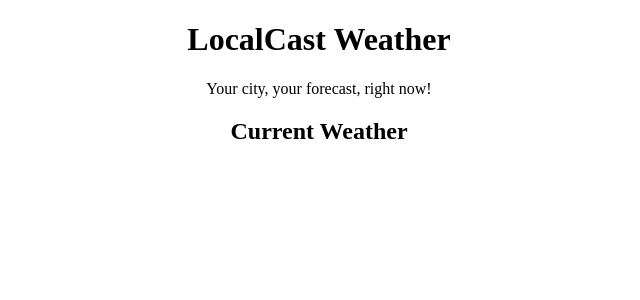
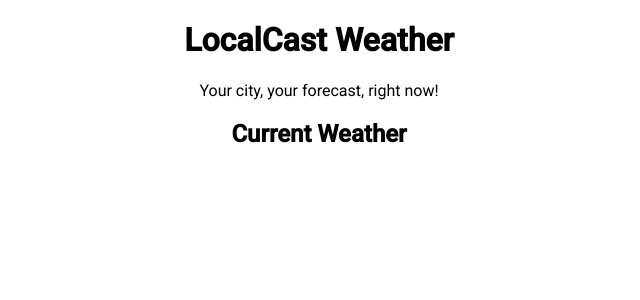
Before and after one commit to jstahovic/Ang6EntRedWebApp_local-weather-app, an Angular app: page / in a window 1280 px wide. Shown: the top 300 px of the page, without its empty margins (321-961 px from the left). Built offline with nearby package versions, Linux system fonts and the light colour scheme; no server answers.

Commit message:
Added Angular Material

```diff
--- a/angular.json
+++ b/angular.json
@@ -23,6 +23,9 @@
               "src/assets"
             ],
             "styles": [
+              {
+                "input": "node_modules/@angular/material/prebuilt-themes/indigo-pink.css"
+              },
               "src/styles.css"
             ],
             "scripts": []
@@ -72,6 +75,9 @@
             "tsConfig": "src/tsconfig.spec.json",
             "karmaConfig": "src/karma.conf.js",
             "styles": [
+              {
+                "input": "node_modules/@angular/material/prebuilt-themes/indigo-pink.css"
+              },
               "src/styles.css"
             ],
             "scripts": [],
--- a/package.json
+++ b/package.json
@@ -33,15 +33,18 @@
   "private": true,
   "dependencies": {
     "@angular/animations": "^6.1.7",
+    "@angular/cdk": "^6.2.0",
     "@angular/common": "^6.1.7",
     "@angular/compiler": "^6.1.7",
     "@angular/core": "^6.1.7",
     "@angular/forms": "^6.1.7",
     "@angular/http": "^6.1.7",
+    "@angular/material": "^6.4.7",
     "@angular/platform-browser": "^6.1.7",
     "@angular/platform-browser-dynamic": "^6.1.7",
     "@angular/router": "^6.1.7",
     "core-js": "^2.5.4",
+    "hammerjs": "^2.0.8",
     "rxjs": "^6.3.2",
     "zone.js": "^0.8.26"
   },
--- a/src/app/app.module.ts
+++ b/src/app/app.module.ts
@@ -4,6 +4,8 @@ import { BrowserModule } from '@angular/platform-browser';
 import { AppComponent } from './app.component';
 import { CurrentWeatherComponent } from './current-weather/current-weather.component';
 import { WeatherService } from './weather/weather.service';
+import { BrowserAnimationsModule } from '@angular/platform-browser/animations';
+import { MaterialModule } from './/material.module';
 
 
 @NgModule({
@@ -13,7 +15,9 @@ import { WeatherService } from './weather/weather.service';
   ],
   imports: [
     BrowserModule,
-    HttpClientModule
+    HttpClientModule,
+    BrowserAnimationsModule,
+    MaterialModule
   ],
   providers: [
     WeatherService
--- a/src/index.html
+++ b/src/index.html
@@ -2,6 +2,8 @@
 <html lang="en">
 
 <head>
+<link href="https://fonts.googleapis.com/icon?family=Material+Icons" rel="stylesheet">
+<link href="https://fonts.googleapis.com/css?family=Roboto:300,400,500" rel="stylesheet">
   <meta charset="utf-8">
   <title>LocalCast Weather</title>
   <base href="/">
--- a/src/styles.css
+++ b/src/styles.css
@@ -1 +1,4 @@
 /* You can add global styles to this file, and also import other style files */
+
+html, body { height: 100%; }
+body { margin: 0; font-family: 'Roboto', sans-serif; }
```
Also changed, not shown: src/app/material.module.ts (added, +10 -0 lines), 2 other files (tests, documents, lock files or other folders).
